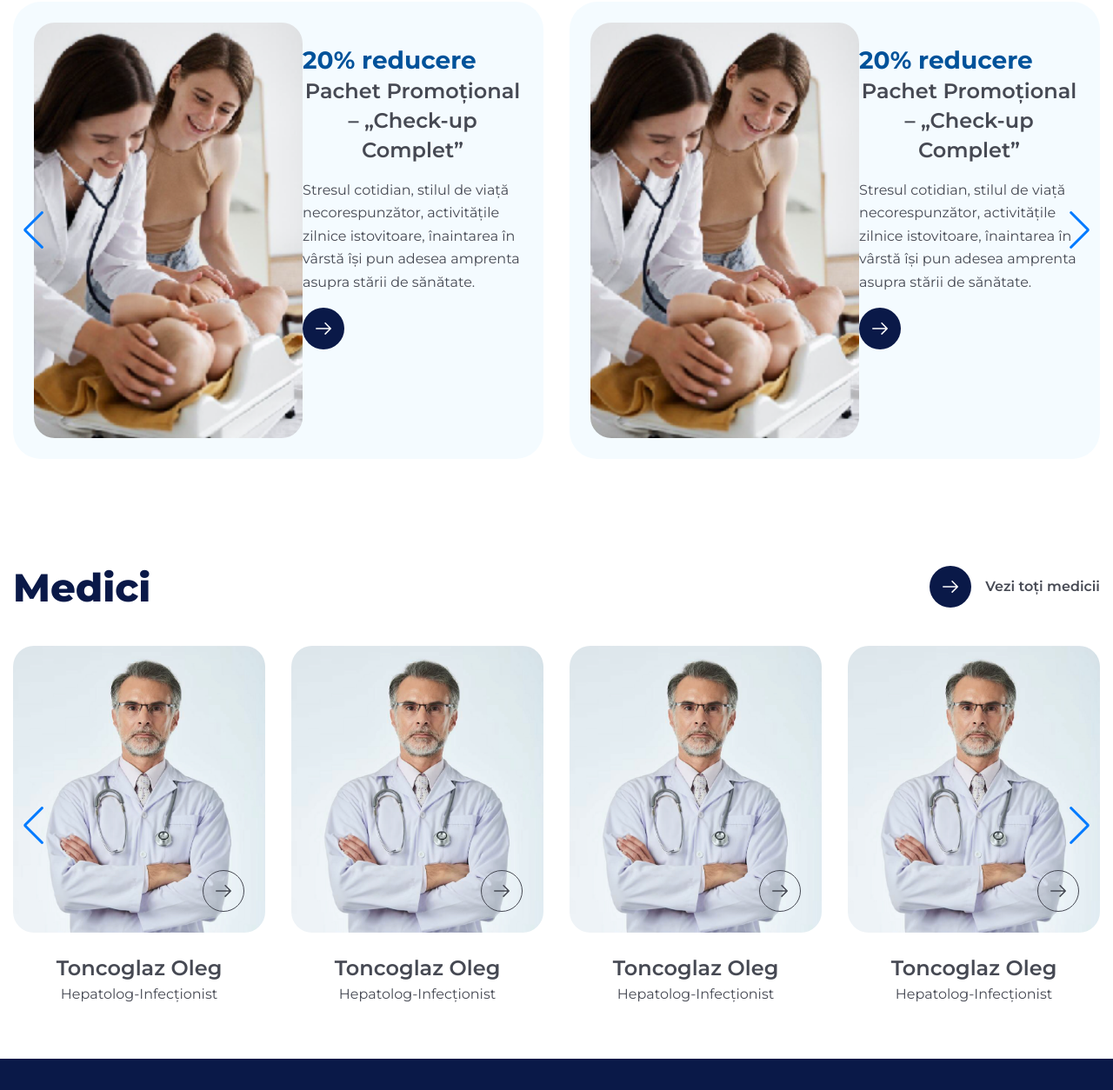
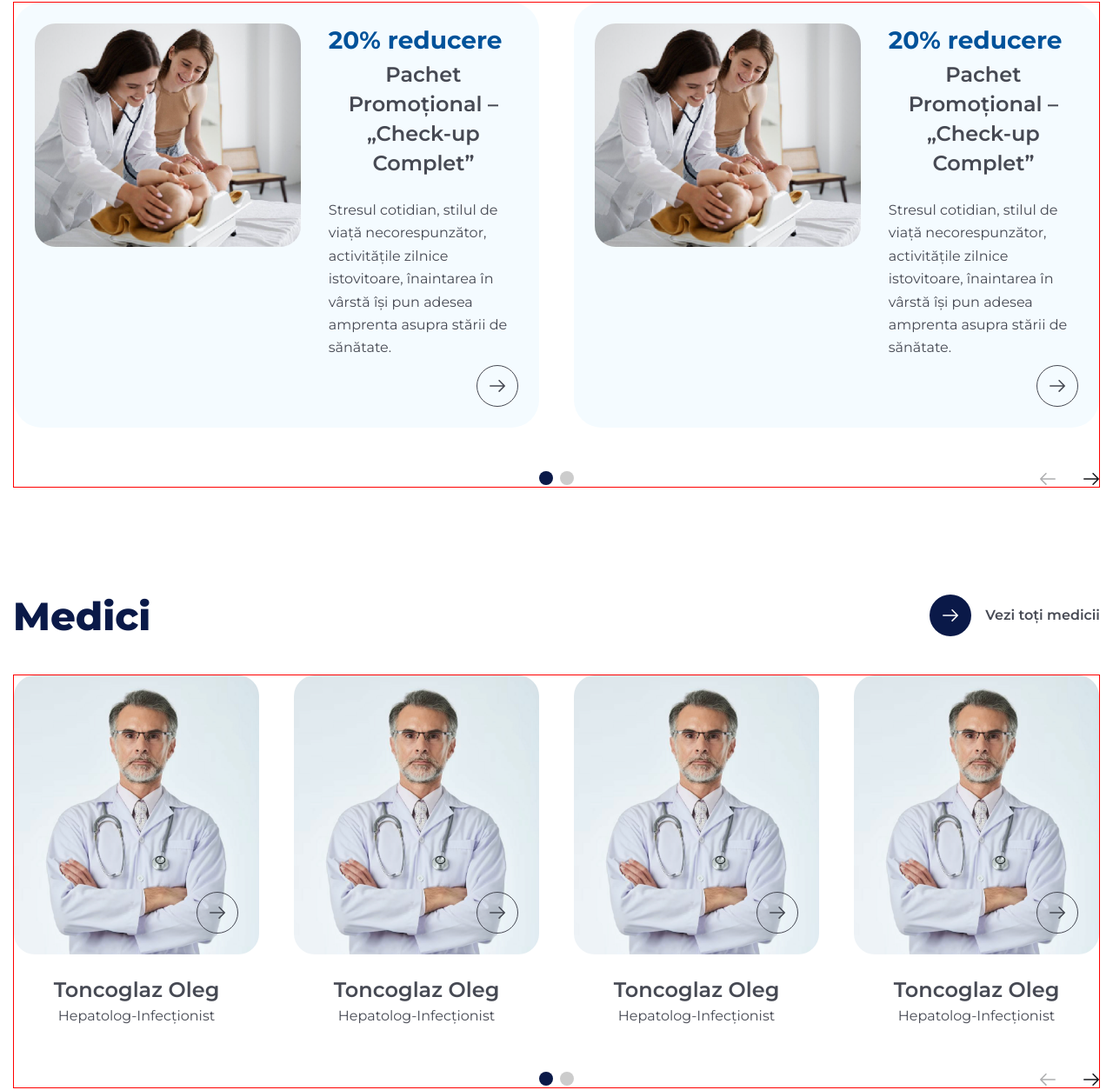
Before and after one commit to den-last/medica, a website built with Vite: page index.html in a window 1280 px wide. Shown: the part 213-1467 px from the top of the page at 87% size. Built offline with nearby package versions, Linux system fonts and the light colour scheme; files whose address does not match are found by name.

Commit message:
слайдеры промо и доктора десктоп

```diff
--- a/index.html
+++ b/index.html
@@ -107,7 +107,7 @@
               </a>
             </div>
           <!-- Slider main container -->
-          <div class="swiper swiperPromo">
+          <div class="swiper base swiper-promo swiperPromo">
             <!-- Additional required wrapper -->
             <div class="swiper-wrapper">
               <!-- Slides -->
@@ -121,9 +121,9 @@
                     <h4>Pachet Promoțional – „Check-up Complet”</h4>
                     <p>Stresul cotidian, stilul de viață necorespunzător, activitățile zilnice istovitoare, înaintarea
                       în vârstă își pun adesea amprenta asupra stării de sănătate.</p>
-                    <div class="bttn-wrap">
+                    <div class="bttn-wrap _flex-btwn">
                       <span class="sale-txt _mob _h4 _blue">20% reducere</span>
-                      <a href="#" class="bttn bttn-arrow">
+                      <a href="#" class="bttn bttn-border">
                         <span class="arr-elem _flex-cntr">
                           <svg width="18" height="14" viewBox="0 0 18 14" fill="none"
                             xmlns="http://www.w3.org/2000/svg">
@@ -148,9 +148,9 @@
                     <h4>Pachet Promoțional – „Check-up Complet”</h4>
                     <p>Stresul cotidian, stilul de viață necorespunzător, activitățile zilnice istovitoare, înaintarea
                       în vârstă își pun adesea amprenta asupra stării de sănătate.</p>
-                    <div class="bttn-wrap">
+                    <div class="bttn-wrap _flex">
                       <span class="sale-txt _mob _h4 _blue">20% reducere</span>
-                      <a href="#" class="bttn bttn-arrow">
+                      <a href="#" class="bttn bttn-border">
                         <span class="arr-elem _flex-cntr">
                           <svg width="18" height="14" viewBox="0 0 18 14" fill="none"
                             xmlns="http://www.w3.org/2000/svg">
@@ -170,14 +170,13 @@
                   <div class="img-wrap">
                     <img src="img/f10.png" alt="" class="o-fit">
                   </div>
-                  <div class="txt-wrap">
-                    <span class="sale-txt _desk _h3 _blue">20% reducere</span>
+                  <div class="txt-wrap _flex-col">
+                    <!-- <span class="sale-txt _desk _h3 _blue">20% reducere</span> -->
                     <h4>Pachet Promoțional – „Check-up Complet”</h4>
-                    <p>Stresul cotidian, stilul de viață necorespunzător, activitățile zilnice istovitoare, înaintarea
-                      în vârstă își pun adesea amprenta asupra stării de sănătate.</p>
-                    <div class="bttn-wrap">
+                    <p>Stresul cotidian</p>
+                    <div class="bttn-wrap _flex">
                       <span class="sale-txt _mob _h4 _blue">20% reducere</span>
-                      <a href="#" class="bttn bttn-arrow">
+                      <a href="#" class="bttn bttn-border">
                         <span class="arr-elem _flex-cntr">
                           <svg width="18" height="14" viewBox="0 0 18 14" fill="none"
                             xmlns="http://www.w3.org/2000/svg">
@@ -194,11 +193,11 @@
 
             </div>
             <!-- If we need pagination -->
-            <div class="swiper-pagination"></div>
+            <div class="swiper-pagination promoPagination"></div>
 
             <!-- If we need navigation buttons -->
-            <div class="swiper-button-prev"></div>
-            <div class="swiper-button-next"></div>
+            <div class="swiper-button-prev promoPrev"></div>
+            <div class="swiper-button-next promoNext"></div>
 
           </div>
           </div>
@@ -227,7 +226,7 @@
               </a>
             </div>
             <!-- Slider main container -->
-            <div class="swiper swiperDocs">
+            <div class="swiper base swiper-docs swiperDocs">
               <!-- Additional required wrapper -->
               <div class="swiper-wrapper">
                 <!-- Slides -->
@@ -377,11 +376,11 @@
                 </div>
               </div>
               <!-- If we need pagination -->
-              <div class="swiper-pagination"></div>
+              <div class="swiper-pagination docsPagination"></div>
 
               <!-- If we need navigation buttons -->
-              <div class="swiper-button-prev"></div>
-              <div class="swiper-button-next"></div>
+              <div class="swiper-button-prev docsPrev"></div>
+              <div class="swiper-button-next docsNext"></div>
 
             </div>
           </div>
--- a/src/main.js
+++ b/src/main.js
@@ -60,11 +60,30 @@ $(document).scroll(function () {
 const swiperPromo = new Swiper('.swiperPromo', {
 slidesPerView: 2,
   pagination: {
-    el: '.testimonial-pagination',
+    el: '.promoPagination',
   },
   navigation: {
-    nextEl: '.testimonial-button-next',
-    prevEl: '.testimonial-button-prev',
+    nextEl: '.promoNext',
+    prevEl: '.promoPrev',
+  },
+  breakpoints: {
+    320: {
+      spaceBetween: 15,
+    },
+    768: {
+      spaceBetween: 40,
+    },
+  },
+
+});
+const swiperDocs = new Swiper('.swiperDocs', {
+
+  pagination: {
+    el: '.docsPagination',
+  },
+  navigation: {
+    nextEl: '.docsNext',
+    prevEl: '.docsPrev',
   },
   breakpoints: {
     320: {
@@ -72,29 +91,7 @@ slidesPerView: 2,
       initialSlide: 0,
     },
     768: {
-      spaceBetween: 30,
-      initialSlide: 1,
-    },
-  },
-
-});
-const swiperDocs = new Swiper('.swiperDocs', {
-
-  pagination: {
-    el: '.testimonial-pagination',
-  },
-  navigation: {
-    nextEl: '.testimonial-button-next',
-    prevEl: '.testimonial-button-prev',
-  },
-  breakpoints: {
-    320: {
-      spaceBetween: 15,
-      initialSlide: 0,
-    },
-    768: {
-      spaceBetween: 30,
-      initialSlide: 1,
+      spaceBetween: 40,
       slidesPerView: 4,
     },
   },
--- a/src/scss/promo.scss
+++ b/src/scss/promo.scss
@@ -4,7 +4,7 @@
         border-radius: 24px;
         overflow: hidden;
         height: 0;
-        padding-bottom: 85%;
+        padding-bottom: 46.2%;
         width: 55%;
         min-width: 55%;
         img {
@@ -12,13 +12,28 @@
         }
     }
     .txt-wrap {
-        margin-top: 24px;
+        margin-left: 32px;
+
+        .sale-txt._h3 {
+            margin-bottom: 4px;
+        }
         h4 {
             text-align: center;
+            margin: 0 0 24px;
         }
         .specialty {
             display: block;
             text-align: center;
         }
+        p {
+            margin: 0 0 6px;
+        }
+        .bttn-wrap {
+            gap: 8px;
+            margin-top: auto;
+            .bttn {
+                margin-left: auto;
+            }
+        }
     }
 }
--- /dev/null
+++ b/src/scss/sliders.scss
@@ -0,0 +1,30 @@
+.swiper.base {
+    padding-bottom: 68px;
+    border: 1px solid red;
+    .swiper-button-next, .swiper-button-prev {
+        top: auto;
+        bottom: 0;
+        margin-top: 0;
+        width: 18px;
+        height: 18px;
+        // background-color: #00000041;
+        background-repeat: no-repeat;
+        background-position: center;
+    }
+    .swiper-button-prev {
+        left: auto;
+        right: 50px;
+        background-image: url(../../public/img/icons/arr-prev.svg);
+
+    }
+    .swiper-button-next {
+        right: 0;
+        background-image: url(../../public/img/icons/arr-next.svg);
+    }
+    .swiper-button-next:after, .swiper-button-prev:after {
+        font-size: 0;
+    }
+    .swiper-pagination {
+        bottom: -7px;
+    }
+}
--- a/src/scss/style.scss
+++ b/src/scss/style.scss
@@ -1061,13 +1061,13 @@ a {
 .swiper-pagination-bullet {
   width: 16px;
   height: 16px;
-  background: $black;
-  border-radius: 4px;
+  background: #000;
+  border-radius: 50%;
   margin: 0 0;
 }
 
 .swiper-pagination-bullet-active {
-  //   background: $second;
+    background: $darkblue;
 }
 
 ._icon-txt {
--- a/src/style.scss
+++ b/src/style.scss
@@ -4,5 +4,6 @@
 @import "./scss/header.scss";
 @import "./scss/promo.scss";
 @import "./scss/docs.scss";
+@import "./scss/sliders.scss";
 // @import "./scss/mobmenu.scss";
 @import "./scss/foot.scss";
```
Also changed, not shown: public/img/icons/arr-next.svg (added), public/img/icons/arr-prev.svg (added).
